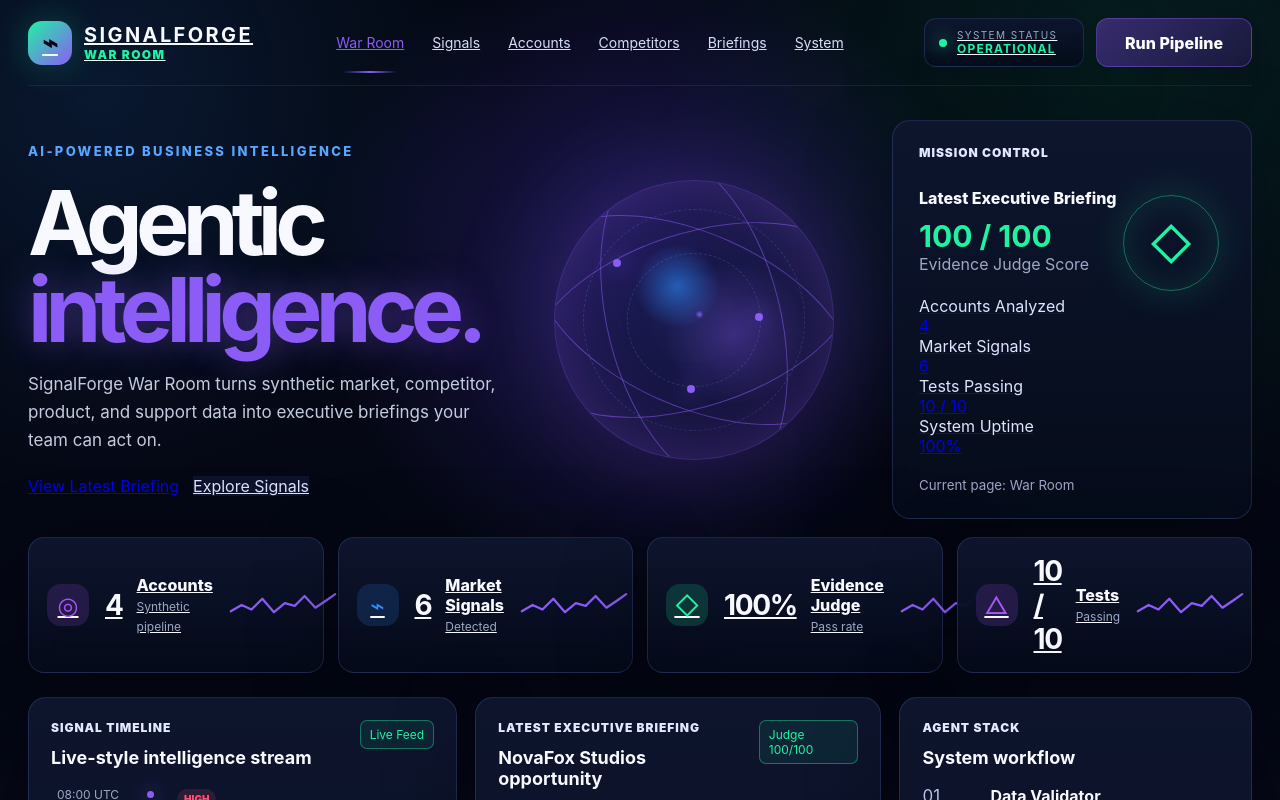
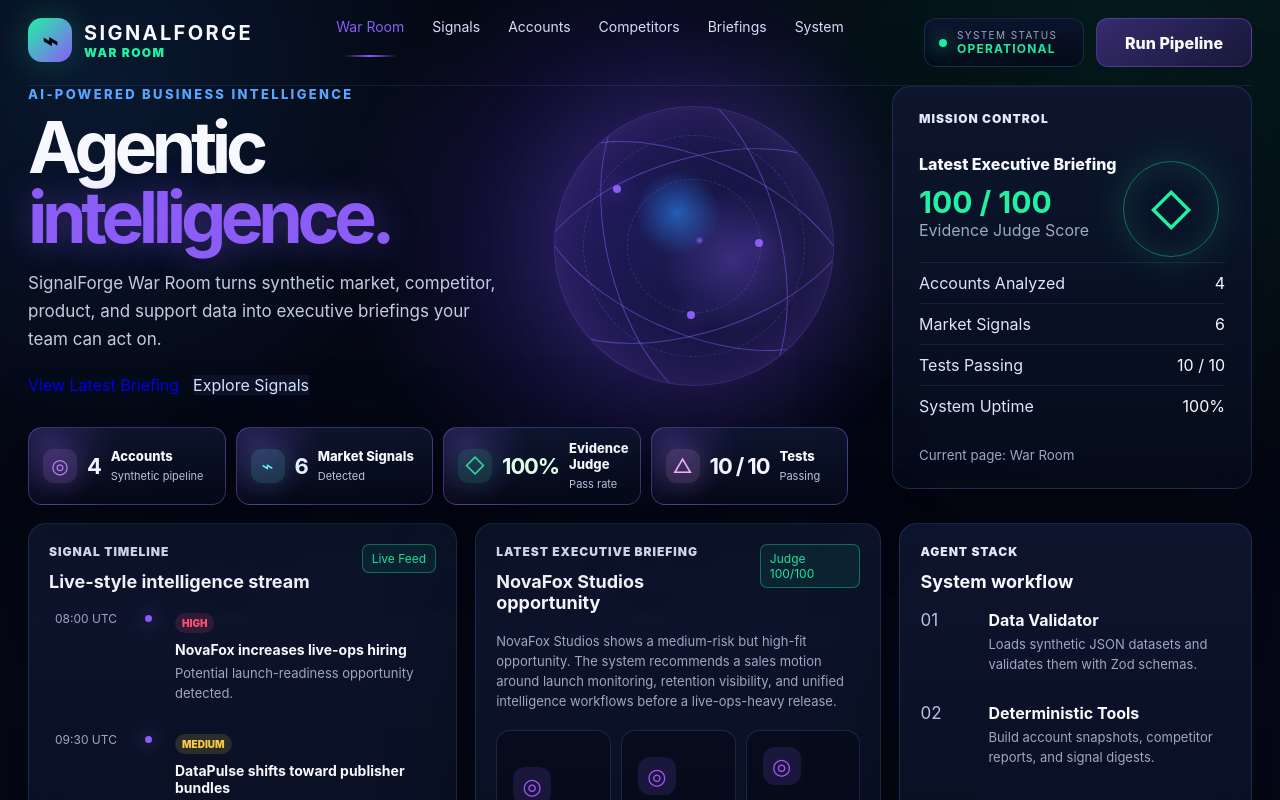
Before and after one commit to yevhenzakharov-cmd/signalforge-war-room, a Next.js app: page / in a window 1280 px wide. Shown: the top 800 px of the page. Built offline with nearby package versions, Linux system fonts and the light colour scheme.

Commit message:
ui: compact metrics and brighten dashboard accents

```diff
--- a/app/globals.css
+++ b/app/globals.css
@@ -54,7 +54,7 @@ button {
 .nav {
   display: grid;
   grid-template-columns: 260px 1fr 360px;
-  align-items: center;
+  align-items: start;
   gap: 24px;
   padding-bottom: 18px;
   border-bottom: 1px solid rgba(126, 153, 255, 0.12);
@@ -196,12 +196,12 @@ button {
   display: grid;
   grid-template-columns: minmax(0, 1fr) 340px 360px;
   gap: 28px;
-  align-items: center;
-  padding: 34px 0 18px;
+  align-items: start;
+  padding: 0 0 18px;
 }
 
 .eyebrow {
-  margin: 0 0 20px;
+  margin: 0 0 10px;
   color: #58a6ff;
   font-size: 13px;
   font-weight: 800;
@@ -218,7 +218,7 @@ p {
 h1 {
   max-width: 720px;
   margin-bottom: 16px;
-  font-size: clamp(56px, 7vw, 92px);
+  font-size: clamp(44px, 5.6vw, 72px);
   line-height: 0.98;
   letter-spacing: -0.075em;
 }
@@ -809,10 +809,156 @@ footer strong {
   }
 
   h1 {
-    font-size: 44px;
+    font-size: 38px;
   }
 
   .detail-drawer {
     grid-template-columns: 1fr;
   }
 }
+
+/* Final visual polish: compact metrics, brighter accents, tighter layout */
+a {
+  text-decoration: none;
+}
+
+.hero-grid {
+  padding: 0 0 8px;
+}
+
+.metric-grid {
+  width: min(820px, 100%);
+  grid-template-columns: repeat(4, minmax(0, 1fr));
+  gap: 10px;
+  margin: -70px 0 18px;
+  position: relative;
+  z-index: 3;
+}
+
+.metric-card {
+  min-height: 72px;
+  grid-template-columns: 34px auto 1fr;
+  gap: 10px;
+  border-color: rgba(150, 120, 255, 0.36);
+  border-radius: 14px;
+  padding: 12px 14px;
+  overflow: hidden;
+  background:
+    radial-gradient(circle at 10% 20%, rgba(139, 92, 246, 0.22), transparent 35%),
+    linear-gradient(180deg, rgba(14, 22, 47, 0.92), rgba(5, 10, 24, 0.88));
+}
+
+.metric-card:hover,
+.record-card:hover,
+.action-card:hover,
+.timeline-row:hover {
+  border-color: rgba(32, 242, 163, 0.48);
+  box-shadow:
+    0 0 0 1px rgba(32, 242, 163, 0.08),
+    0 18px 60px rgba(32, 242, 163, 0.08);
+  transform: translateY(-1px);
+}
+
+.metric-icon {
+  width: 34px;
+  height: 34px;
+  border-radius: 11px;
+  font-size: 20px;
+}
+
+.metric-card strong {
+  font-size: 22px;
+  line-height: 1;
+}
+
+.metric-card p {
+  color: #f7f9ff;
+  font-size: 13px;
+}
+
+.metric-card span {
+  color: #b8c4df;
+  font-size: 11px;
+}
+
+.metric-card .sparkline {
+  display: none;
+}
+
+.metric-card.purple .metric-icon {
+  color: #c084fc;
+  background: rgba(192, 132, 252, 0.18);
+  box-shadow: 0 0 24px rgba(192, 132, 252, 0.16);
+}
+
+.metric-card.blue .metric-icon {
+  color: #67e8f9;
+  background: rgba(103, 232, 249, 0.16);
+  box-shadow: 0 0 24px rgba(103, 232, 249, 0.14);
+}
+
+.metric-card.green .metric-icon {
+  color: #34d399;
+  background: rgba(52, 211, 153, 0.16);
+  box-shadow: 0 0 24px rgba(52, 211, 153, 0.14);
+}
+
+.metric-card.violet .metric-icon {
+  color: #f0abfc;
+  background: rgba(240, 171, 252, 0.15);
+  box-shadow: 0 0 24px rgba(240, 171, 252, 0.14);
+}
+
+.metric-card.purple strong,
+.metric-card.violet strong {
+  color: #f5f3ff;
+}
+
+.metric-card.blue strong {
+  color: #e0f2fe;
+}
+
+.metric-card.green strong {
+  color: #dcfce7;
+}
+
+.mission-card dl a {
+  width: 100%;
+  display: flex;
+  justify-content: space-between;
+  border-top: 1px solid rgba(126, 153, 255, 0.12);
+  padding: 10px 0;
+  color: inherit;
+  text-decoration: none;
+}
+
+.mission-card dl a:hover dt,
+.mission-card dl a:hover dd {
+  color: var(--green);
+}
+
+.dashboard-grid {
+  margin-top: 4px;
+}
+
+.panel {
+  padding: 20px;
+}
+
+.timeline-list {
+  gap: 14px;
+}
+
+@media (max-width: 1180px) {
+  .metric-grid {
+    width: 100%;
+    margin: 0 0 18px;
+    grid-template-columns: repeat(2, minmax(0, 1fr));
+  }
+}
+
+@media (max-width: 720px) {
+  .metric-grid {
+    grid-template-columns: 1fr;
+  }
+}
```
